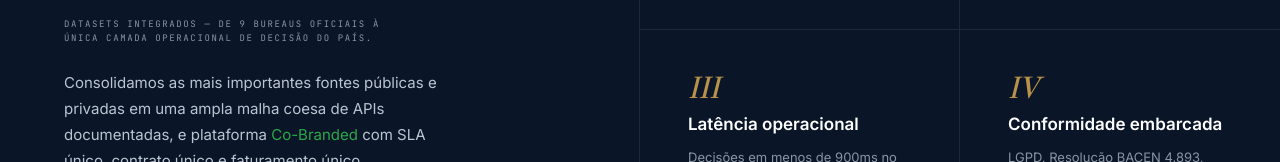
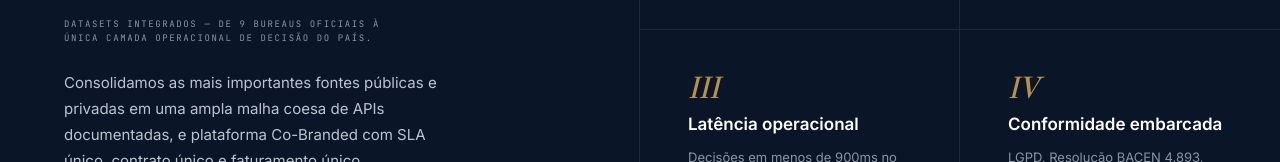
Before and after one commit to ctoutbank/snc-site, a Next.js app: page /datasets in a window 1280 px wide. Shown: the part 790-952 px from the top of the page. Built offline with nearby package versions, Linux system fonts and the light colour scheme.

Commit message:
copy: atualiza texto da seção datasets
Novo texto: 'Consolidamos as mais importantes fontes públicas e privadas
em uma ampla malha coesa de APIs documentadas, e plataforma Co-Branded
com SLA único, contrato único e faturamento único.'

```diff
--- a/src/components/datasets-section.tsx
+++ b/src/components/datasets-section.tsx
@@ -83,11 +83,7 @@ export function DatasetsSection() {
             OPERACIONAL DE DECISÃO DO PAÍS.
           </div>
           <p className="snc-ds-copy">
-            Consolidamos as mais importantes fontes públicas e privadas em uma ampla malha coesa de APIs documentadas, e plataforma{' '}
-            <span className="it" style={{ color: 'var(--snc-green-2)' }}>
-              Co-Branded
-            </span>{' '}
-            com SLA único, contrato único e faturamento único.
+            Consolidamos as mais importantes fontes públicas e privadas em uma ampla malha coesa de APIs documentadas, e plataforma Co-Branded com SLA único, contrato único e faturamento único.
           </p>
           <div className="snc-ds-ctas">
             <Link href="/contato" className="snc-btn snc-btn-primary">
--- a/src/data/snc-data.ts
+++ b/src/data/snc-data.ts
@@ -133,7 +133,7 @@ export const MODULES: SncModule[] = [
     datasets: 9,
     description: 'Listas negras, sanções, PEP e exposição política consolidada.',
     chips: ['OFAC', 'ONU', 'TSE'],
-    fullDescription: 'Varredura completa em listas de sanções nacionais e internacionais: OFAC, ONU, UE, COAF, ANPD. Identificação de PEP (Pessoa Politicamente Exposta) com graus de exposição e parentes. Conformidade total com COAF Resolução 36.',
+    fullDescription: 'Varredura completa em listas internacionais (OFAC, ONU, UE) e nacionais (COAF, ANPD, entre outras). Identificação de PEP (Pessoa Politicamente Exposta) com graus de exposição e parentes. Conformidade total com COAF Resolução 36.',
     useCases: ['Onboarding PLD/FT', 'KYB (Know Your Business)', 'Monitoramento contínuo', 'Auditorias regulatórias'],
     sla: '99,99%',
     priceFrom: 'R$ 0,35/consulta',
@@ -359,7 +359,7 @@ export const JOURNEYS: SncJourney[] = [
       { title: 'Captura de Documento', desc: 'OCR automático de RG, CNH ou Passaporte com validação de autenticidade.' },
       { title: 'Prova de Vida', desc: 'Biometria facial com liveness detection anti-spoofing.' },
       { title: 'Validação Oficial', desc: 'Cruzamento com Receita Federal, SERPRO e bases de identidade.' },
-      { title: 'Compliance PEP/Sanções', desc: 'Varredura automática em OFAC, ONU, COAF, UE e listas nacionais e internacionais.' },
+      { title: 'Compliance PEP/Sanções', desc: 'Varredura em listas internacionais (OFAC, ONU, UE) e nacionais (COAF, entre outras).' },
     ],
     narrative: [
       'O KYC não é um processo de boas-vindas. É a primeira linha de defesa contra lavagem de dinheiro, uso de identidade falsa e fraude de onboarding. A maior parte das equipes ainda executa etapas em silos — biometria em um fornecedor, validação documental em outro, consulta PEP em um terceiro — com reconciliação manual e risco acumulado a cada handoff.',
@@ -583,7 +583,7 @@ export const JOURNEYS: SncJourney[] = [
       'Operadores de apostas e igaming sujeitos à Lei 14.790/2023',
     ],
     steps: [
-      { title: 'PLD/FT', desc: 'Varredura em listas COAF, OFAC, ONU, UE e Interpol.' },
+      { title: 'PLD/FT', desc: 'Varredura em listas internacionais (OFAC, ONU, UE, Interpol) e nacionais (COAF, entre outras).' },
       { title: 'PEP e Sanções', desc: 'Identificação e monitoramento de Pessoas Politicamente Expostas.' },
       { title: 'Exposição Política', desc: 'Análise de cargos, doações e grau de risco político.' },
       { title: 'Trilha de Auditoria', desc: 'Log imutável de todas as consultas para Relatórios COAF.' },
```
